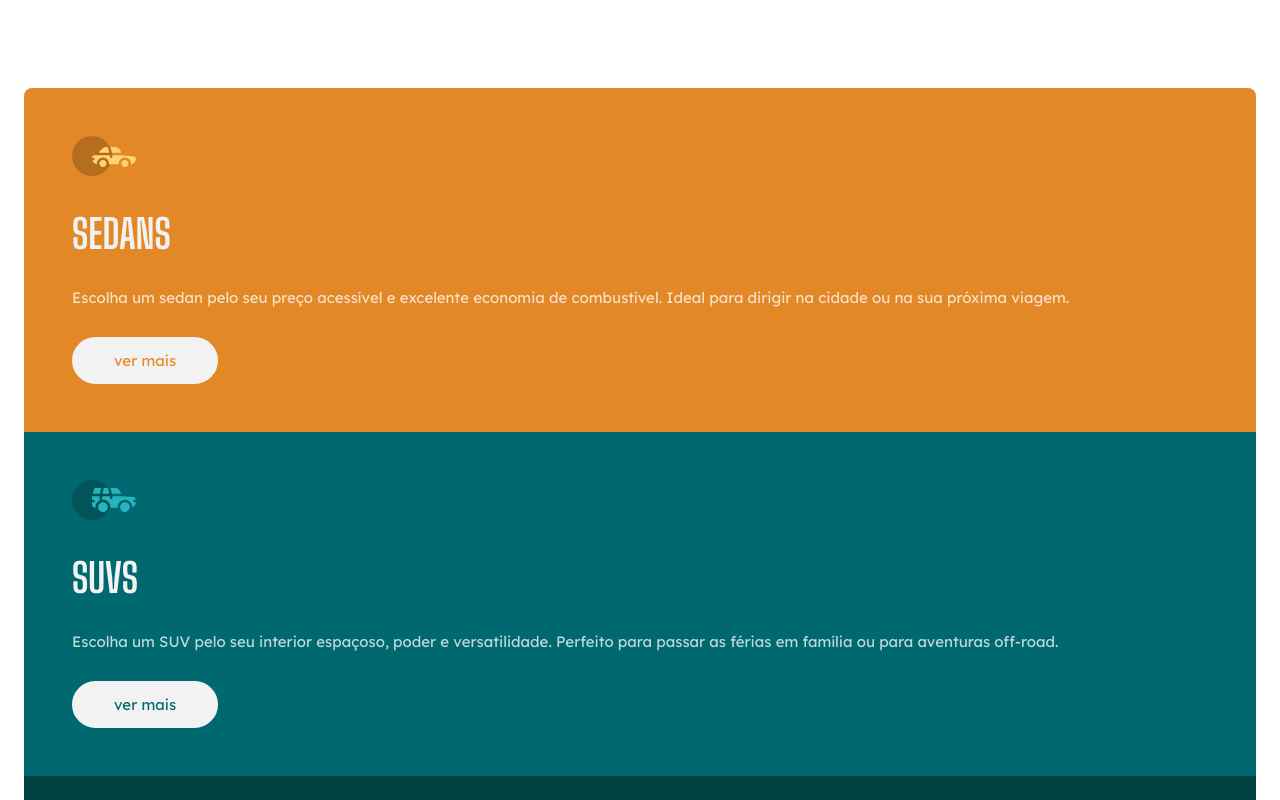
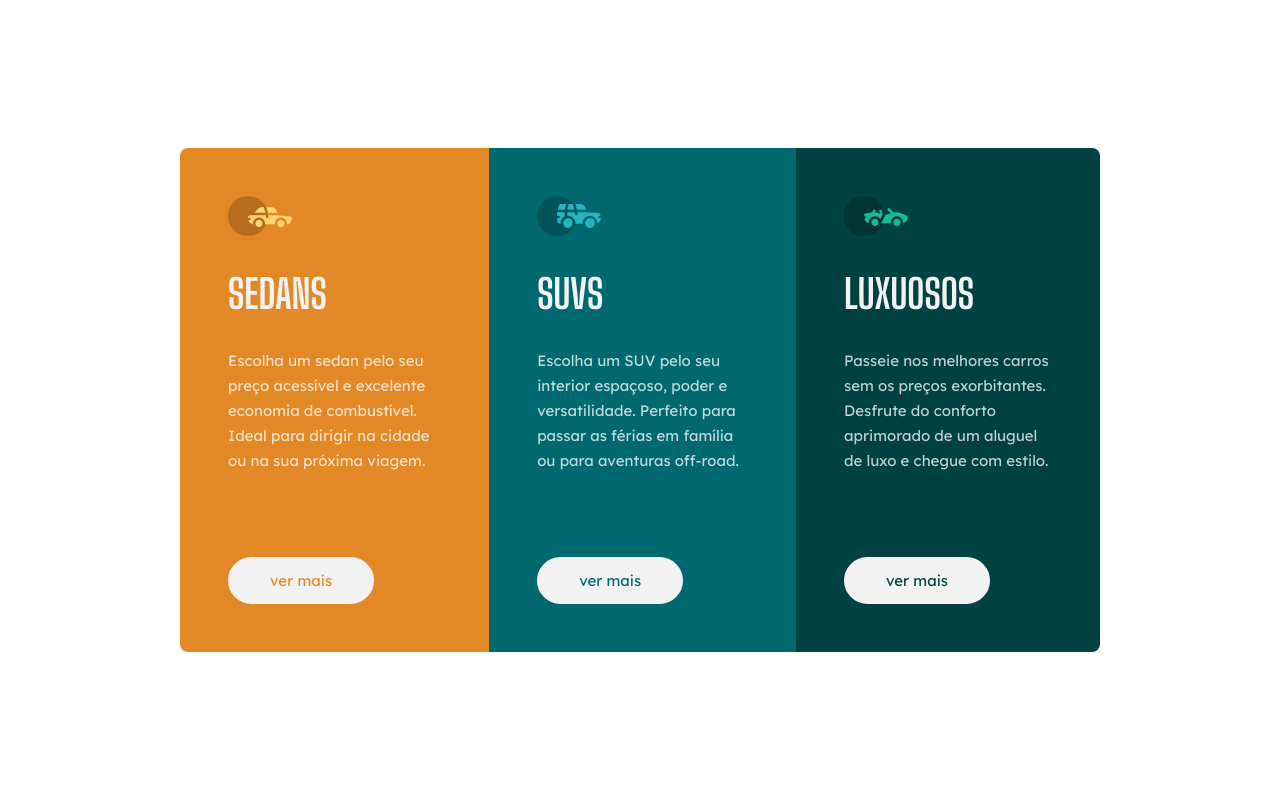
Before and after one commit to gabielinda/carros, a plain HTML site: page index.html in a window 1280 px wide. Shown: the top 800 px of the page. Drawn offline with Linux system fonts and the light colour scheme.

Commit message:
responsividade completa

```diff
--- a/index.html
+++ b/index.html
@@ -16,21 +16,21 @@
          <img src="./imagens/icon-sedans.svg" alt="carro sedans">
          <h2>sedans</h2>
          <p>Escolha um sedan pelo seu preço acessível e excelente economia de combustível. Ideal para dirigir na cidade ou na sua próxima viagem.</p>
-        <a href="https://www.webmotors.com.br/carros/estoque?idcmp=s08%3Ac03%3Ad927b2484af44809b0c79e6f4c4a80c3&tipoveiculo=carros&anunciante=Loja%7CConcession%C3%A1ria&gclsrc=aw.ds&gad_source=1&gclid=Cj0KCQiAgqGrBhDtARIsAM5s0_n5szTepvKjLCeO7ydQnCgRvqap9gW8OtBDEHcRF1UM-ddb7gz8w8YaAv-sEALw_wcB">ver mais</a>
+        <a href="https://www.webmotors.com.br/carros/estoque?idcmp=s08%3Ac03%3Ad927b2484af44809b0c79e6f4c4a80c3&tipoveiculo=carros&anunciante=Loja%7CConcession%C3%A1ria&gclsrc=aw.ds&gad_source=1&gclid=Cj0KCQiAgqGrBhDtARIsAM5s0_n5szTepvKjLCeO7ydQnCgRvqap9gW8OtBDEHcRF1UM-ddb7gz8w8YaAv-sEALw_wcB" target="_blank">ver mais</a>
     </section>
 
     <section class="suvs">
         <img src="./imagens/icon-suvs.svg" alt="carro suv">
         <h2>SUVs</h2>
         <p>Escolha um SUV pelo seu interior espaçoso, poder e versatilidade. Perfeito para passar as férias em família ou para aventuras off-road.</p>
-        <a href="">ver mais</a>
+        <a href="https://www.webmotors.com.br/suvs" target="_blank">ver mais</a>
     </section>
 
     <section class="luxuosos">
         <img src="./imagens/icon-luxury.svg" alt="carro de luxo">
         <h2>luxuosos</h2>
         <p>Passeie nos melhores carros sem os preços exorbitantes. Desfrute do conforto aprimorado de um aluguel de luxo e chegue com estilo.</p>
-       <a href="">ver mais</a>
+       <a href="https://www.webmotors.com.br/catalogo/carroceria/coupe/" target="_blank">ver mais</a>
     </section>
     </main>
 </body>
--- a/style.css
+++ b/style.css
@@ -32,6 +32,7 @@ p{
     font-size: 0.9375rem;
     color: var(--transparent-white);
     margin-bottom: 1.875rem;
+    line-height: 1.5625rem;
 
 }
 
@@ -79,3 +80,36 @@ section {
 .luxuosos a {
     color: var(--dark-cyan);
 }
+
+@media(min-width: 920px) {
+    body{
+        border: 1px;
+        height: 100vh;
+        display: flex;
+        justify-content:center ;
+        align-items:center ;
+    }
+
+
+    main{
+        display: flex;
+        max-width:  57.5rem;
+    }
+
+    p {
+       margin-bottom: 5.25rem;
+    }
+
+    a:hover {
+        background: transparent;
+        color: var(--gray);
+    }
+
+    .sedans {
+        border-radius: 8px 0 0 8px ;
+    }
+
+    .luxuosos {
+        border-radius: 0 8px 8px 0;
+    }
+}
```
